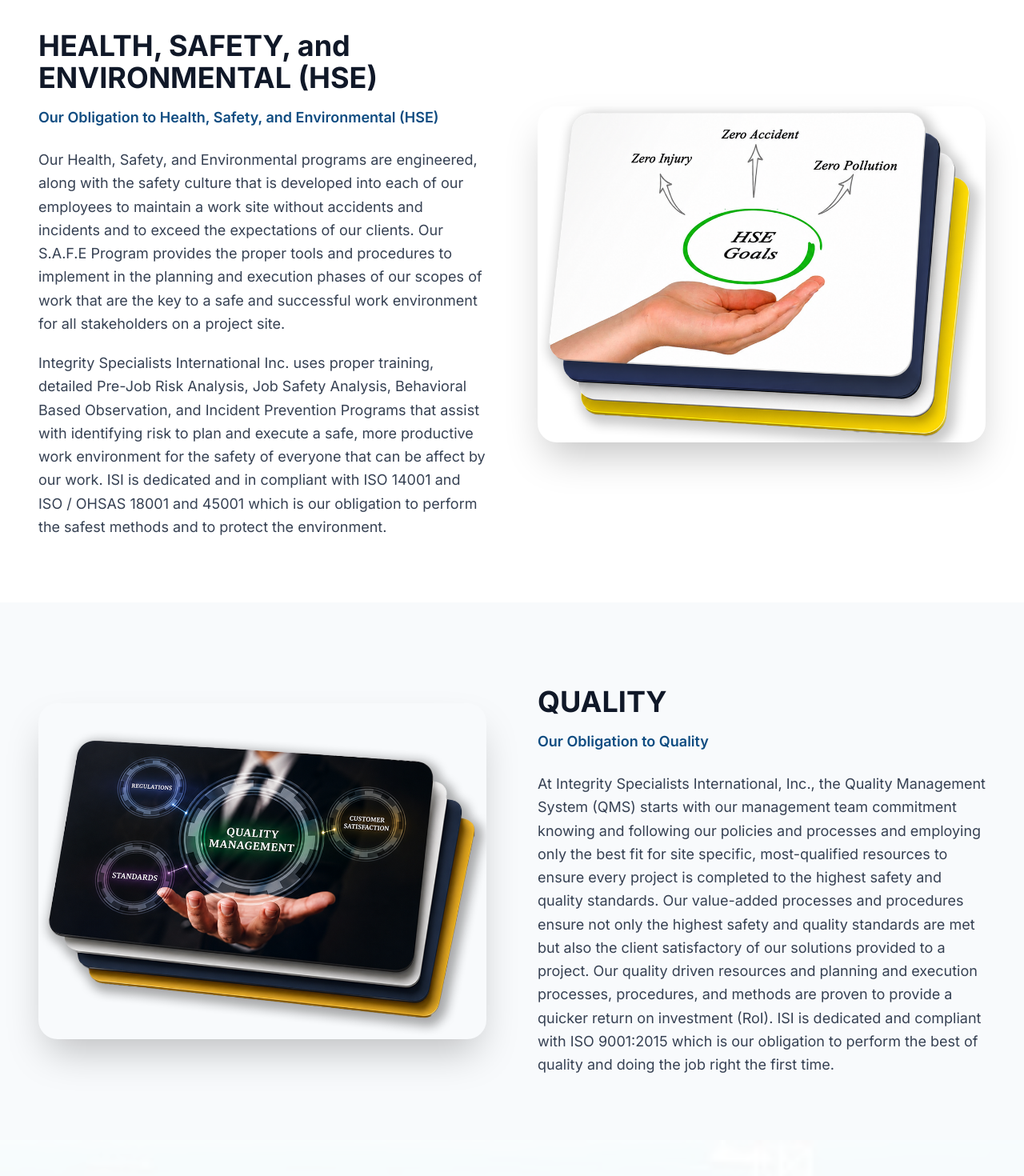
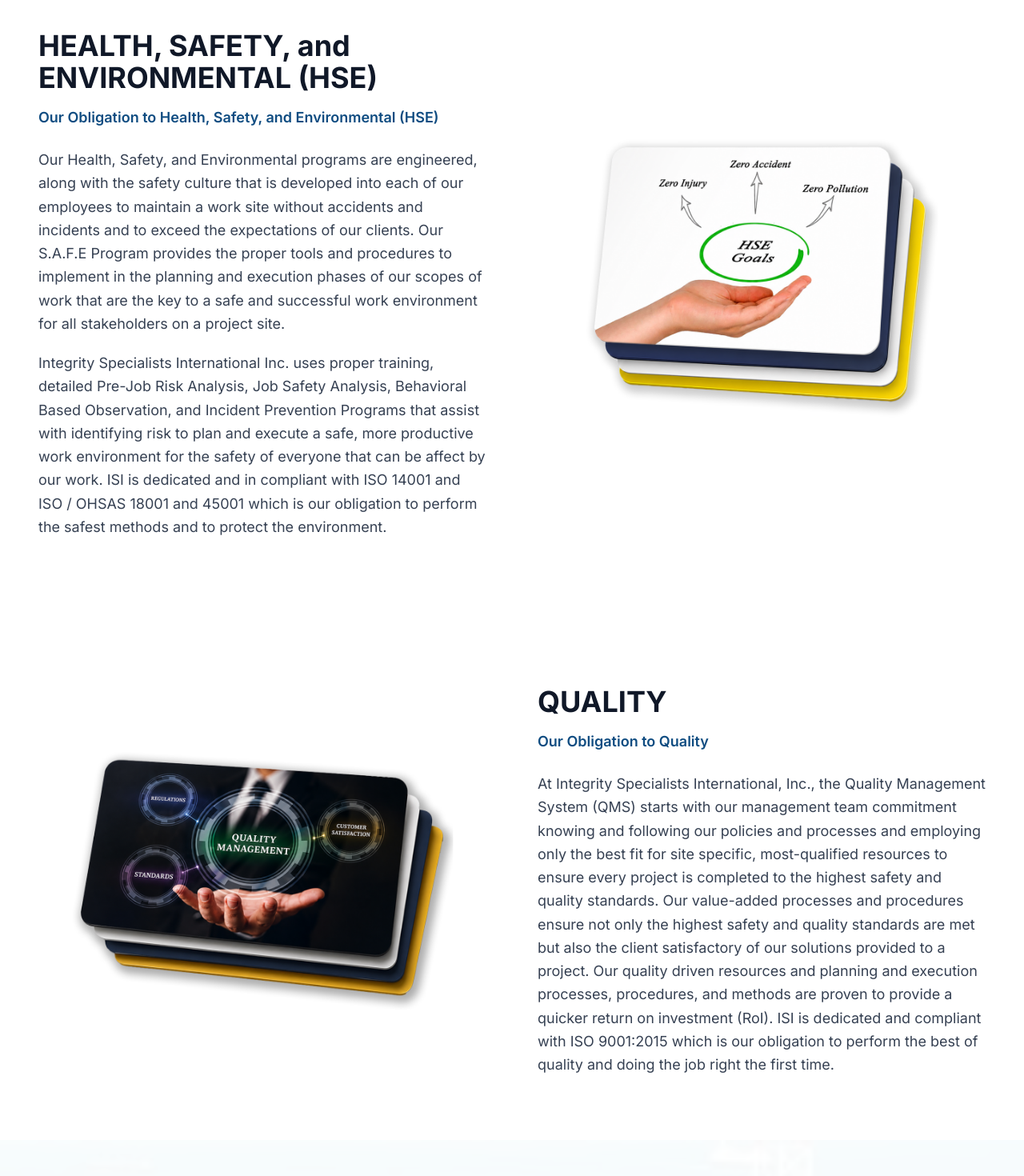
Before and after one commit to Muhammadkashifsaeed/System, a Next.js app: page / in a window 1280 px wide. Shown: the part 3060-4530 px from the top of the page at 80% size. Built offline with nearby package versions, Linux system fonts and the light colour scheme.

Commit message:
Update project UI and fix components

```diff
--- a/src/components/AboutHSESections.tsx
+++ b/src/components/AboutHSESections.tsx
@@ -14,14 +14,14 @@ export default function AboutHSESections({ variant = "home" }: AboutHSESectionsP
         <div className="mx-auto max-w-7xl px-4 sm:px-6 lg:px-12">
           <div className="grid grid-cols-1 gap-8 lg:grid-cols-2 lg:gap-16 items-center">
             <div className="order-2 lg:order-2 flex justify-center">
-              <div className="relative aspect-[4/3] w-full max-w-2xl overflow-hidden rounded-3xl shadow-2xl">
+              <div className="group relative aspect-[4/3] w-full max-w-2xl transition-all duration-500 hover:-translate-y-2">
                 <Image
                   src={hseImage}
                   alt="HSE Program"
                   fill
                   quality={75}
                   sizes="(max-width: 1024px) 100vw, 50vw"
-                  className="object-cover"
+                  className="object-contain scale-105 transition-transform duration-700 group-hover:scale-110"
                 />
               </div>
             </div>
@@ -47,18 +47,18 @@ export default function AboutHSESections({ variant = "home" }: AboutHSESectionsP
         </div>
       </section>
 
-      <section className="bg-[#F8FAFC] section-padding">
+      <section className="bg-white section-padding">
         <div className="mx-auto max-w-7xl px-4 sm:px-6 lg:px-12">
           <div className="grid grid-cols-1 gap-8 lg:grid-cols-2 lg:gap-16 items-center">
             <div className="order-2 lg:order-1 flex justify-center">
-              <div className="relative aspect-[4/3] w-full max-w-2xl overflow-hidden rounded-3xl shadow-2xl">
+              <div className="group relative aspect-[4/3] w-full max-w-2xl transition-all duration-500 hover:-translate-y-2">
                 <Image
                   src={qualityImage}
                   alt="Quality Management"
                   fill
                   quality={75}
                   sizes="(max-width: 1024px) 100vw, 50vw"
-                  className="object-cover"
+                  className="object-contain scale-105 transition-transform duration-700 group-hover:scale-110"
                 />
               </div>
             </div>
```
